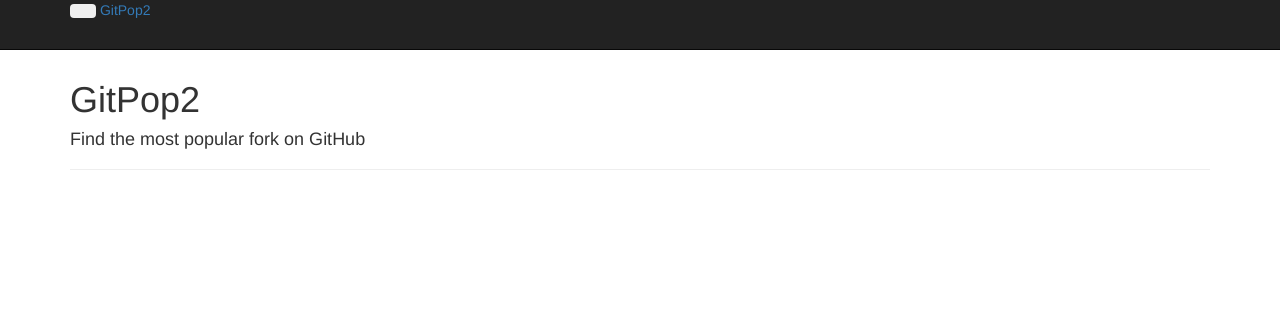
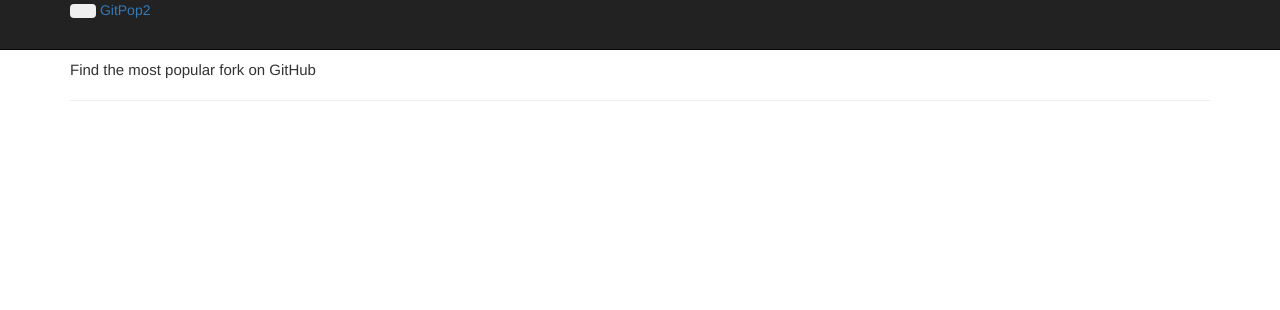
Before and after one commit to AndreMiras/gitpop2, a Django app: template templates/base.html in a window 1280 px wide. Shown: the top 310 px of the page. Run offline with Django 3.2, Linux system fonts and the light colour scheme; the template is opened without the code that fills it, so the values that code supplies are empty; some libraries are stand-ins or nearby versions.

Commit message:
cosmetic:  - initial form value  - baseline  - result table equal columns size

```diff
--- a/gitpop2/views.py
+++ b/gitpop2/views.py
@@ -50,7 +50,11 @@ def repo_pop(request, owner, repo):
     except urllib2.URLError as e:
         raise Http404
     forks = json.load(content)
-    form = PopForm() # An unbound form
+    giturl = "https://github.com/%s/%s" % (owner, repo)
+    initial = {
+        'giturl': giturl,
+    }
+    form = PopForm(initial=initial)
     data = {
         'forks': forks,
         'form': form,
--- a/static/css/custom.css
+++ b/static/css/custom.css
@@ -1,3 +1,15 @@
 body {
 padding-top: 60px; /* 60px to make the container go all the way to the bottom of the topbar */
 }
+
+h1.baseline, h2.baseline {
+display: inline;
+}
+
+h1.baseline {
+font-size: 20px;
+}
+
+h2.baseline {
+font-size: 15px;
+}
--- a/templates/base.html
+++ b/templates/base.html
@@ -50,8 +50,7 @@
         {% endfor %} {# message in messages #}
       </div> <!-- messages -->
       {% endif %}
-      <h1>GitPop2</h1>
-      <h4>Find the most popular fork on GitHub</h4>
+      <h2 class="baseline">Find the most popular fork on GitHub</h2>
       <hr>
       {% block content %}{% endblock %}
 
```
Also changed, not shown: templates/detail.html (+6 -6 lines).
